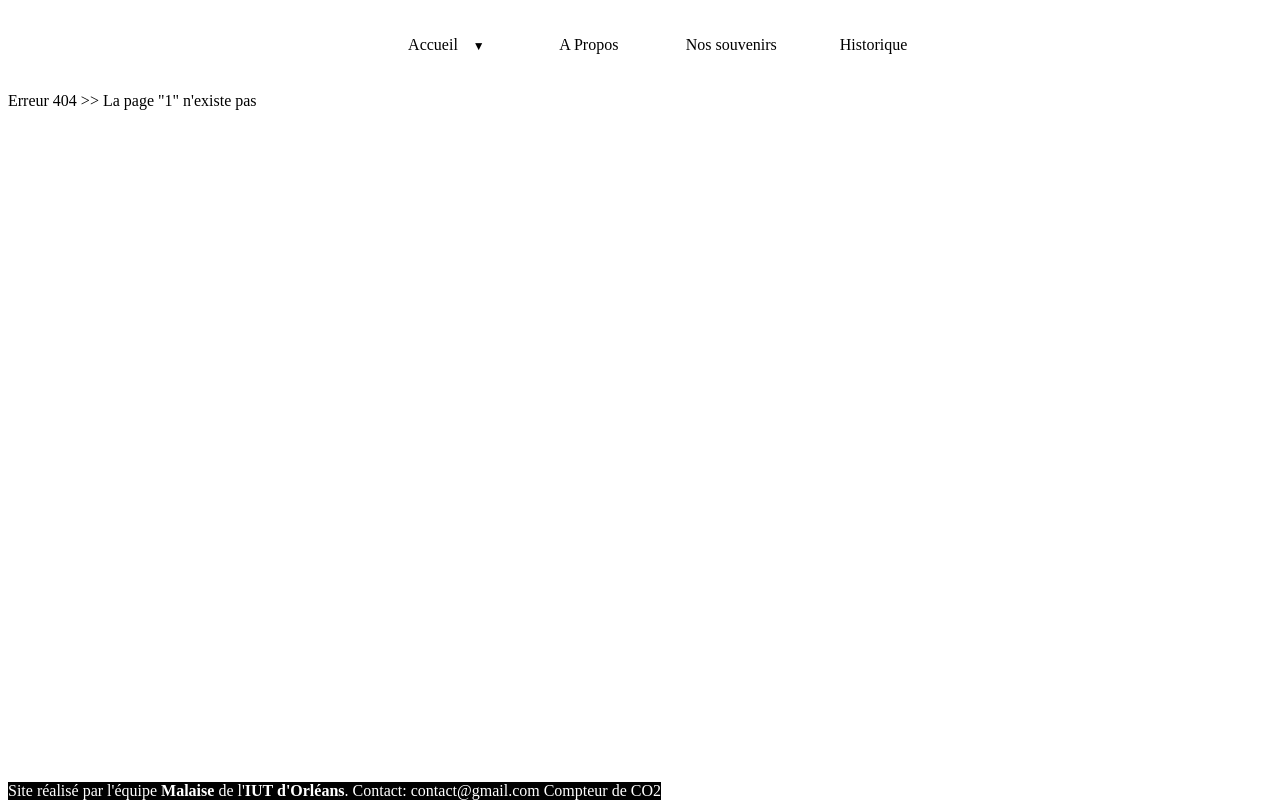
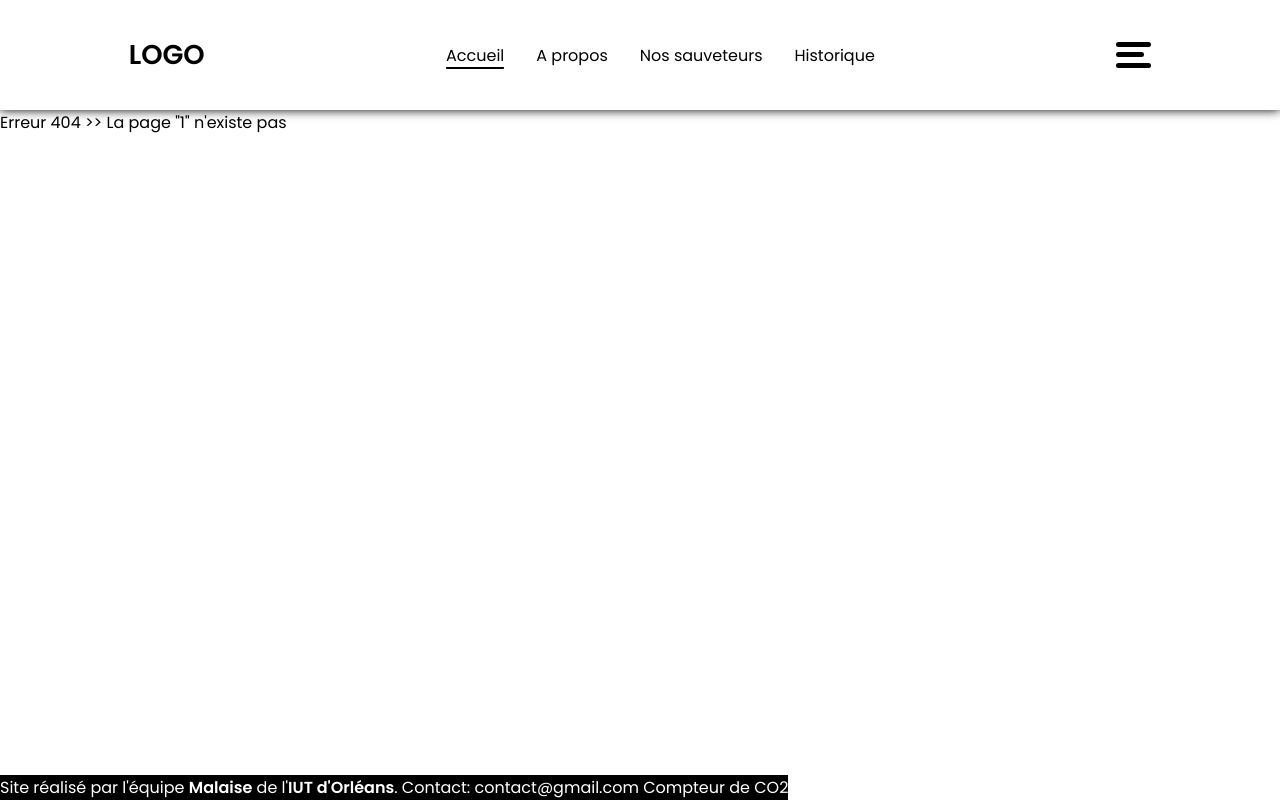
Before and after one commit to BryanCorret/NDI, a PHP site: page /?page=1 in a window 1280 px wide. Run offline with PHP 8.4, Linux system fonts and the light colour scheme.

Commit message:
topbar faite malaizzzz

```diff
--- a/includes/header.html
+++ b/includes/header.html
@@ -1,22 +1,33 @@
+<link rel="stylesheet" type="text/css" href="../styles/header.css">
+
 <header>
     <nav>
-        <ul class="navigation">
-            <li class="deroulant"><a href="">Accueil &ensp;</a>
-                <ul class="sous">
-                    <li><a href="">ss menu 1</a></li>
-                    <li><a href="">ss menu 2</a></li>
-                    <li><a href="">ss menu 3</a></li>
-                    <li><a href="">ss menu 6</a></li>
-                </ul>
-            </li>
-            <li><a href="">A Propos</a></li>
-            <li><a href="">Nos souvenirs</a></li>
-            <li><a href="">Historique</a></li>
-            <!-- <li><a href="">Moyens maritimes</a></li>
-            <li><a href="">Techniques</a></li>
-            <li><a href="">Historique</a></li>
-            <li><a href="">Compléments</a></li>
-            <li><a href="">Estaminets</a></li> -->
-        </ul>
+        <h4>LOGO</h4>
+        <div class="center">
+            <ul class="">
+                <li><a href="#" class="active">Accueil</a></li>
+                <li><a href="#">A propos</a></li>
+                <li><a href="#">Nos sauveteurs</a></li>
+                <li><a href="#">Historique</a></li>
+            </ul>
+        </div>
+        <div class="burger">
+            <div class="ligne"></div>
+            <div class="ligne"></div>
+            <div class="ligne"></div>
+        </div>
     </nav>
 </header>
+
+<script>
+    const burger = document.querySelector('.burger');
+    const liste = document.querySelector('ul');
+    const li = document.querySelectorAll('li')
+
+    burger.addEventListener('click', () => {
+        for (let i = 0; i < li.length ; i++) {
+            li[i].classList.toggle('transf')
+        }
+        liste.classList.toggle('mobile')
+    })
+</script>
--- a/styles/header.css
+++ b/styles/header.css
@@ -1,86 +1,103 @@
-nav{
-    width: 100%;
-    margin: 0 auto;
-    background-color: white;
-    position: sticky;
-    /* top: 0px; */
+@import url('https://fonts.googleapis.com/css2?family=Poppins:wght@300;400;600&display=swap');
+
+* {
+    margin: 0;
+    padding: 0;
+    box-sizing: border-box;
 }
 
-nav ul{
-    list-style-type: none;
-    display: flex;
-    justify-content: center;
-
+html {
+    font-family: 'Poppins', sans-serif;
 }
 
-nav ul li{
-    /* float: left; */
-    /* width: 25%; */
-    /* flex-grow: 1; */
-    text-align: center;
-    /* position: relative; */
-    margin: 10px;
-    flex-basis: 10%;
+a {
+    color: inherit;
+    text-decoration: none;
 }
 
-/* nav ul li:first-child{
-    margin-left: 15%;
+nav {
+    height: 110px;
+    width: 100%;
+    /* background-color: crimson; */
+    padding: 0 1rem;
+    display: flex;
+    justify-content: space-around;
+    align-items: center;
+    box-shadow: 0 0 10px black;
 }
 
-nav ul li:last-child{
-    margin-right: 15%;
-} */
-
-
-nav ul::after{
-    content: "";
-    display: table;
-    clear: both;
+nav h4 {
+    font-size: 1.7em;
 }
 
-nav a{
-    display: block;
-    text-decoration: none;
-    color: black;
-    border-bottom: 2px solid transparent;
-    padding: 10px 0px;
+nav ul {
+    /* background-color: green; */
+    display: flex;
+    list-style: none;
 }
 
-nav a:hover{
-    color: orange;
-    border-bottom: 2px solid gold;
+nav ul li {
+    margin: 1rem;
+    font-size: 1rem;
+    transition: all 0.2s ease-out;
 }
 
-.sous{
-    display: none;
-    box-shadow: 0px 1px 2px #CCC;
-    background-color: white;
-    position: absolute;
-    width: 100%;
-    z-index: 1000;
-}
-nav > ul li:hover .sous{
-    display: block;
-}
-.sous li{
-    float: none;
-    width: 100%;
-    text-align: left;
-}
-.sous a{
-    padding: 10px;
-    border-bottom: none;
-}
-.sous a:hover{
-    border-bottom: none;
-    background-color: RGBa(200,200,200,0.1);
-}
-.deroulant > a::after{
-    content:" ▼";
-    font-size: 12px;
+nav ul li:hover {
+    opacity: 0.7;
 }
 
-.conteneur{
-  margin: 50px 20px;
-  height: 1500px;
+.active {
+    border-bottom: 2px solid black;
+    border-radius: 1px;
 }
+
+nav .burger {
+    z-index: 45;
+    height: 2rem;
+    width: 2.2rem;
+    /* background-color: white; */
+    border-radius: 8px;
+    display: flex;
+    flex-direction: column;
+    justify-content: space-around;
+    align-items: center;
+    cursor: pointer;
+}
+
+nav .burger .ligne {
+    height: 5px;
+    width: 100%;
+    background-color: black;
+    border-radius: 8px;
+}
+
+nav .burger .ligne:nth-child(2) {
+    width: 80%;
+    align-self: flex-start;
+}
+
+.mobile {
+    position: absolute;
+    top: 0;
+    left: 0;
+    width: 100vw;
+    height: 100vh;
+    background-color: rgb(204, 157, 27);
+    display: flex;
+    align-items: center;
+    justify-content: center;
+    flex-direction: column;
+}
+
+.transf {
+    display: block;
+    font-size: 2rem;
+}
+
+@media screen and (max-width: 680px)
+{
+    li {
+        display: none;
+        /* background-color: red; */
+    }
+}
```
